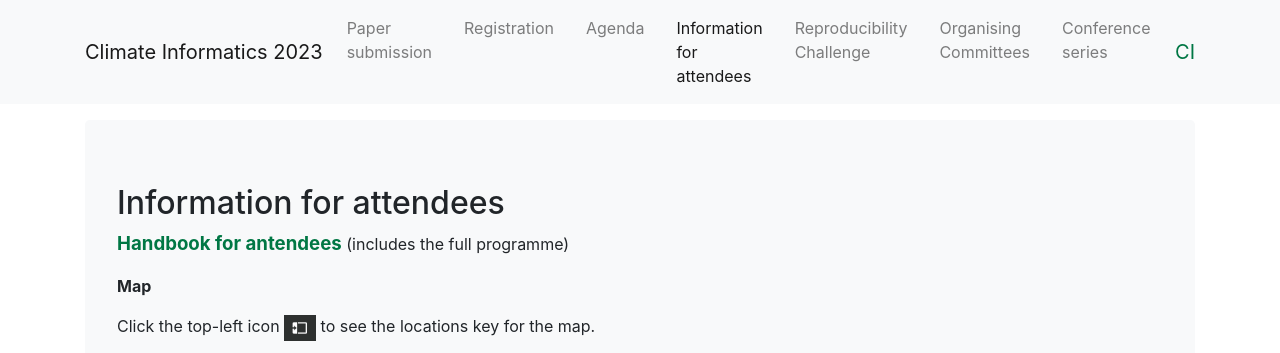
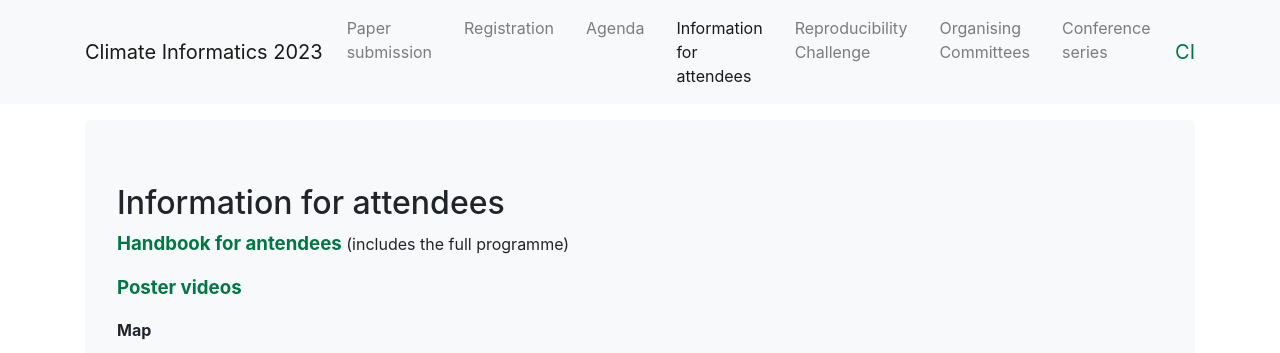
Before and after one commit to DigitaleGesellschaft/jekyll-theme-conference, a Jekyll site: the page built from travel.md, in a window 1280 px wide and 900 px high, cut to the strip 0-353 px from the top of the window. Built offline with Jekyll 4.4.1, drawn with Linux system fonts in a browser that asks for light colours.

Commit message:
Update travel.md

```diff
--- a/travel.md
+++ b/travel.md
@@ -17,6 +17,8 @@
 ## Information for attendees
 
 <span style='font-size:14pt;'>__[Handbook for antendees](assets/CI2023 programme handbook.pdf)__</span> (includes the full programme)
+
+<span style='font-size:14pt;'>__[Poster videos](https://www.youtube.com/playlist?list=PL3PByZO-B6dO6Wokz9YlwSsPAsF32vGg7)__</span>
 
 __Map__
 
```
